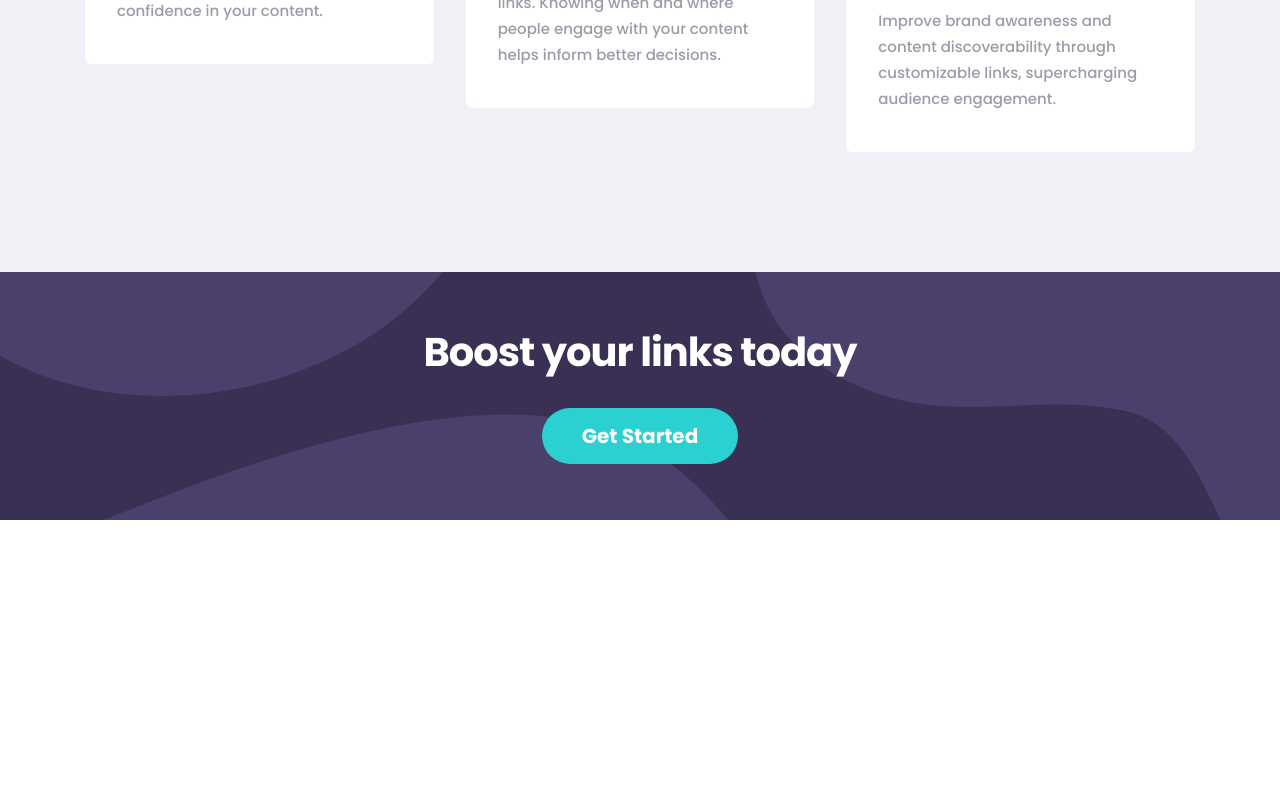
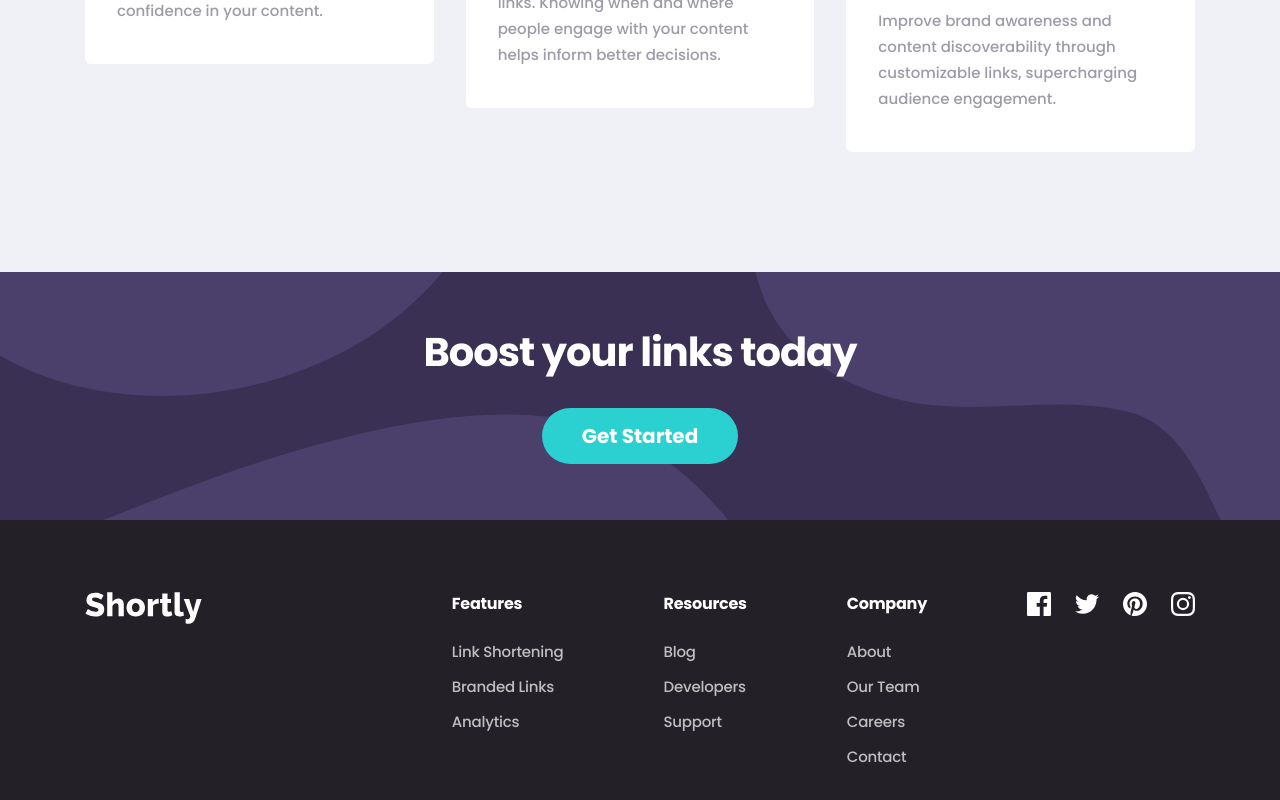
Before and after one commit to EduNunesGithub/URL-Shortening-API-Landing-Page, a Next.js app: page / in a window 1280 px wide. Shown: the part 1269-2069 px from the top of the page. Before the commit the page ends 1789 px from the top, so only its background shows below. Built offline with nearby package versions, Linux system fonts and the light colour scheme.

Commit message:
feat(component): footer

```diff
--- a/src/app/globals.css
+++ b/src/app/globals.css
@@ -97,6 +97,22 @@
       line-height: 2.0625rem;
     }
 
+    .typography-H4 {
+      font-family: var(--font-poppins);
+      font-size: 1rem;
+      font-weight: 700;
+      letter-spacing: -0.015625em;
+      line-height: 1.5rem;
+    }
+
+    .typography-link-01 {
+      font-family: var(--font-poppins);
+      font-size: 0.9375rem;
+      font-weight: 500;
+      letter-spacing: -0.01525em;
+      line-height: 1.4375rem;
+    }
+
     .typography-subtitle-01 {
       font-family: var(--font-poppins);
       font-size: 1.125rem;
@@ -154,6 +170,12 @@
     .typography-H3 {
     }
 
+    .typography-H4 {
+    }
+
+    .typography-link-01 {
+    }
+
     .typography-subtitle-01 {
       font-size: 1.375rem;
       line-height: 2.25rem;
--- a/src/app/layout.tsx
+++ b/src/app/layout.tsx
@@ -2,6 +2,7 @@ import type { Metadata } from "next";
 import { Poppins } from "next/font/google";
 import { twMerge } from "tailwind-merge";
 import { LayoutClient } from "@/app/LayoutClient";
+import { Footer } from "@/components/Footer/Footer";
 import "@/app/globals.css";
 
 const poppins = Poppins({
@@ -33,7 +34,7 @@ export default function RootLayout({
 
           {children}
 
-          <div></div>
+          <Footer />
         </LayoutClient>
       </body>
     </html>
--- a/src/app/page.tsx
+++ b/src/app/page.tsx
@@ -9,7 +9,7 @@ import { Hero } from "@/components/Hero/Hero";
 import { ShortenedLinks } from "@/components/ShortenedLinks/ShortenedLinks";
 
 const Home = () => (
-  <main className="sm:flex sm:flex-col sm:h-full sm:w-full">
+  <main className="sm:flex sm:flex-col sm:h-full sm:justify-center sm:w-full">
     <section
       className={twMerge(
         "sm:flex sm:mb-42 sm:overflow-hidden sm:px-6 sm:w-full",
--- /dev/null
+++ b/src/components/Footer/Footer.tsx
@@ -0,0 +1,88 @@
+import Image from "next/image";
+import Link from "next/link";
+import { twMerge } from "tailwind-merge";
+import { Navigation } from "@/components/Footer/Navigation/Navigation";
+import { Social } from "@/components/Footer/Social/Social";
+import PNGPlaceholder from "#/PNG/placeholder.png";
+import SVGIconFacebook from "#/SVG/icon-facebook.svg";
+import SVGIconInstagram from "#/SVG/icon-instagram.svg";
+import SVGIconPinterest from "#/SVG/icon-pinterest.svg";
+import SVGIconTwitter from "#/SVG/icon-twitter.svg";
+import SVGLogoFooter from "#/SVG/logo-footer.svg";
+
+export const Footer = () => (
+  <footer
+    className={twMerge(
+      "sm:bg-raisin-black sm:flex sm:px-6 sm:py-14 sm:w-full",
+      "lg:py-18",
+    )}
+  >
+    <div
+      className={twMerge(
+        "sm:gap-12 sm:grid sm:grid-cols-1 sm:grid-rows-[auto] sm:max-w-page-container sm:mx-auto sm:justify-items-center sm:w-full",
+        "lg:gap-25 lg:grid-cols-[auto_1fr_auto] lg:items-start lg:justify-items-start",
+      )}
+    >
+      <Link
+        aria-label="Go back to home"
+        className="sm:h-fit sm:flex sm:flex-shrink-0 sm:max-w-full sm:w-fit"
+        href="/"
+      >
+        <Image
+          alt="Shortly"
+          blurDataURL={PNGPlaceholder.blurDataURL}
+          className="sm:flex-shrink-0 sm:h-8 sm:max-w-full sm:object-contain sm:w-auto"
+          height={32}
+          placeholder="blur"
+          src={SVGLogoFooter}
+          width={130}
+        />
+      </Link>
+
+      <div
+        className={twMerge(
+          "sm:gap-10 sm:grid sm:grid-cols-1 sm:grid-rows-[auto] sm:justify-items-center sm:w-full",
+          "lg:gap-25 lg:grid-cols-[auto_auto_auto] lg:justify-items-end lg:justify-self-end lg:max-w-full lg:w-fit",
+        )}
+      >
+        <Navigation heading="Features">
+          <Navigation.Link href="#">Link Shortening</Navigation.Link>
+          <Navigation.Link href="#">Branded Links</Navigation.Link>
+          <Navigation.Link href="#">Analytics</Navigation.Link>
+        </Navigation>
+
+        <Navigation heading="Resources">
+          <Navigation.Link href="#">Blog</Navigation.Link>
+          <Navigation.Link href="#">Developers</Navigation.Link>
+          <Navigation.Link href="#">Support</Navigation.Link>
+        </Navigation>
+
+        <Navigation heading="Company">
+          <Navigation.Link href="#">About</Navigation.Link>
+          <Navigation.Link href="#">Our Team</Navigation.Link>
+          <Navigation.Link href="#">Careers</Navigation.Link>
+          <Navigation.Link href="#">Contact</Navigation.Link>
+        </Navigation>
+      </div>
+
+      <Social heading="Social links">
+        <Social.Link
+          href="#"
+          imageProps={{ alt: "Facebook", src: SVGIconFacebook }}
+        />
+        <Social.Link
+          href="#"
+          imageProps={{ alt: "Twitter", src: SVGIconTwitter }}
+        />
+        <Social.Link
+          href="#"
+          imageProps={{ alt: "Pinterest", src: SVGIconPinterest }}
+        />
+        <Social.Link
+          href="#"
+          imageProps={{ alt: "Instagram", src: SVGIconInstagram }}
+        />
+      </Social>
+    </div>
+  </footer>
+);
--- /dev/null
+++ b/src/components/Footer/Navigation/Link/Link.tsx
@@ -0,0 +1,19 @@
+import React from "react";
+import NextLink, { LinkProps as NextLinkProps } from "next/link";
+import { twMerge } from "tailwind-merge";
+
+export type LinkProps = NextLinkProps & React.HTMLAttributes<HTMLAnchorElement>;
+
+export const Link = React.forwardRef<HTMLAnchorElement, LinkProps>(
+  ({ className, ...props }, ref) => (
+    <NextLink
+      {...props}
+      className={twMerge(
+        "sm:duration-standard sm:ease-standard sm:text-silver sm:transition-colors sm:typography-link-01",
+        "sm:hover:text-mermaid-net",
+        className,
+      )}
+      ref={ref}
+    />
+  ),
+);
--- /dev/null
+++ b/src/components/Footer/Navigation/Navigation.tsx
@@ -0,0 +1,49 @@
+import React from "react";
+import { twMerge } from "tailwind-merge";
+import { Link } from "@/components/Footer/Navigation/Link/Link";
+
+export type BaseProps = React.HTMLAttributes<HTMLElement> & {
+  propsContainer?: React.HTMLAttributes<HTMLDivElement>;
+  heading: React.ReactNode;
+};
+
+const Base = React.forwardRef<HTMLElement, BaseProps>(
+  ({ children, className, heading, propsContainer, ...props }, ref) => {
+    const id = React.useId();
+
+    return (
+      <div
+        {...propsContainer}
+        className={twMerge(
+          "sm:flex sm:flex-col sm:gap-6 sm:items-center sm:text-center sm:w-full",
+          "lg:items-start lg:text-left",
+          propsContainer?.className,
+        )}
+      >
+        <strong
+          className="sm:text-white sm:typography-H4 sm:w-full"
+          id={id}
+        >
+          {heading}
+        </strong>
+
+        <nav
+          {...props}
+          aria-labelledby={id}
+          className={twMerge(
+            "sm:flex sm:flex-col sm:gap-3 sm:items-center sm:w-full",
+            "lg:items-start",
+            className,
+          )}
+          ref={ref}
+        >
+          {children}
+        </nav>
+      </div>
+    );
+  },
+);
+
+export const Navigation = Object.assign(Base, {
+  Link: Link,
+});
--- /dev/null
+++ b/src/components/Footer/Social/Link/Link.tsx
@@ -0,0 +1,34 @@
+import React from "react";
+import Image, { ImageProps } from "next/image";
+import NextLink, { LinkProps as NextLinkProps } from "next/link";
+import { twMerge } from "tailwind-merge";
+import PNGPlaceholder from "#/PNG/placeholder.png";
+
+export type LinkProps = NextLinkProps &
+  React.HTMLAttributes<HTMLAnchorElement> & {
+    imageProps: ImageProps;
+  };
+
+export const Link = React.forwardRef<HTMLAnchorElement, LinkProps>(
+  ({ className, imageProps, ...props }, ref) => (
+    <NextLink
+      {...props}
+      aria-label={imageProps.alt}
+      className={twMerge(
+        "sm:duration-standard sm:ease-standard sm:h-fit sm:transition-colors sm:w-fit",
+        "sm:hover:text-mermaid-net",
+        className,
+      )}
+      ref={ref}
+    >
+      <Image
+        {...imageProps}
+        blurDataURL={PNGPlaceholder.blurDataURL}
+        className="sm:h-6 sm:object-contain sm:w-6"
+        height={24}
+        placeholder="blur"
+        width={24}
+      />
+    </NextLink>
+  ),
+);
--- /dev/null
+++ b/src/components/Footer/Social/Social.tsx
@@ -0,0 +1,40 @@
+import React from "react";
+import { twMerge } from "tailwind-merge";
+import { Link } from "@/components/Footer/Social/Link/Link";
+
+export type BaseProps = React.HTMLAttributes<HTMLElement> & {
+  heading: React.ReactNode;
+};
+
+const Base = React.forwardRef<HTMLElement, BaseProps>(
+  ({ children, className, heading, ...props }, ref) => {
+    const id = React.useId();
+
+    return (
+      <div className="sm:flex sm:flex-col sm:gap-6 sm:items-center sm:justify-center sm:relative sm:w-full">
+        <strong
+          className="sm:absolute sm:h-0 sm:opacity-0 sm:overflow-hidden sm:w-0"
+          id={id}
+        >
+          {heading}
+        </strong>
+
+        <nav
+          {...props}
+          aria-labelledby={id}
+          className={twMerge(
+            "sm:flex sm:gap-6 sm:items-center sm:justify-center sm:w-full",
+            className,
+          )}
+          ref={ref}
+        >
+          {children}
+        </nav>
+      </div>
+    );
+  },
+);
+
+export const Social = Object.assign(Base, {
+  Link: Link,
+});
--- a/tailwind.config.ts
+++ b/tailwind.config.ts
@@ -15,6 +15,8 @@ const config: Config = {
         "deep-well": "#34313D",
         "firecracker-salmon": "#F46363",
         "mermaid-net": "#2BD0D0",
+        "raisin-black": "#232127",
+        silver: "#BFBFBF",
         "violet-purple": "#3A3054",
       },
       fontFamily: {
@@ -22,6 +24,7 @@ const config: Config = {
       },
       gap: {
         23: "5.75rem",
+        25: "6.25rem",
         38: "9.5rem",
         63: "15.75rem",
       },
@@ -46,6 +49,7 @@ const config: Config = {
       },
       padding: {
         13: "3.25rem",
+        18: "4.5rem",
         23: "5.75rem",
         93: "23.25rem",
       },
@@ -83,6 +87,8 @@ const config: Config = {
         ".typography-H1": {},
         ".typography-H2": {},
         ".typography-H3": {},
+        ".typography-H4": {},
+        ".typography-link-01": {},
         ".typography-subtitle-01": {},
         ".typography-subtitle-02": {},
       }),
```
Also changed, not shown: public/SVG/logo-footer.svg (added).
